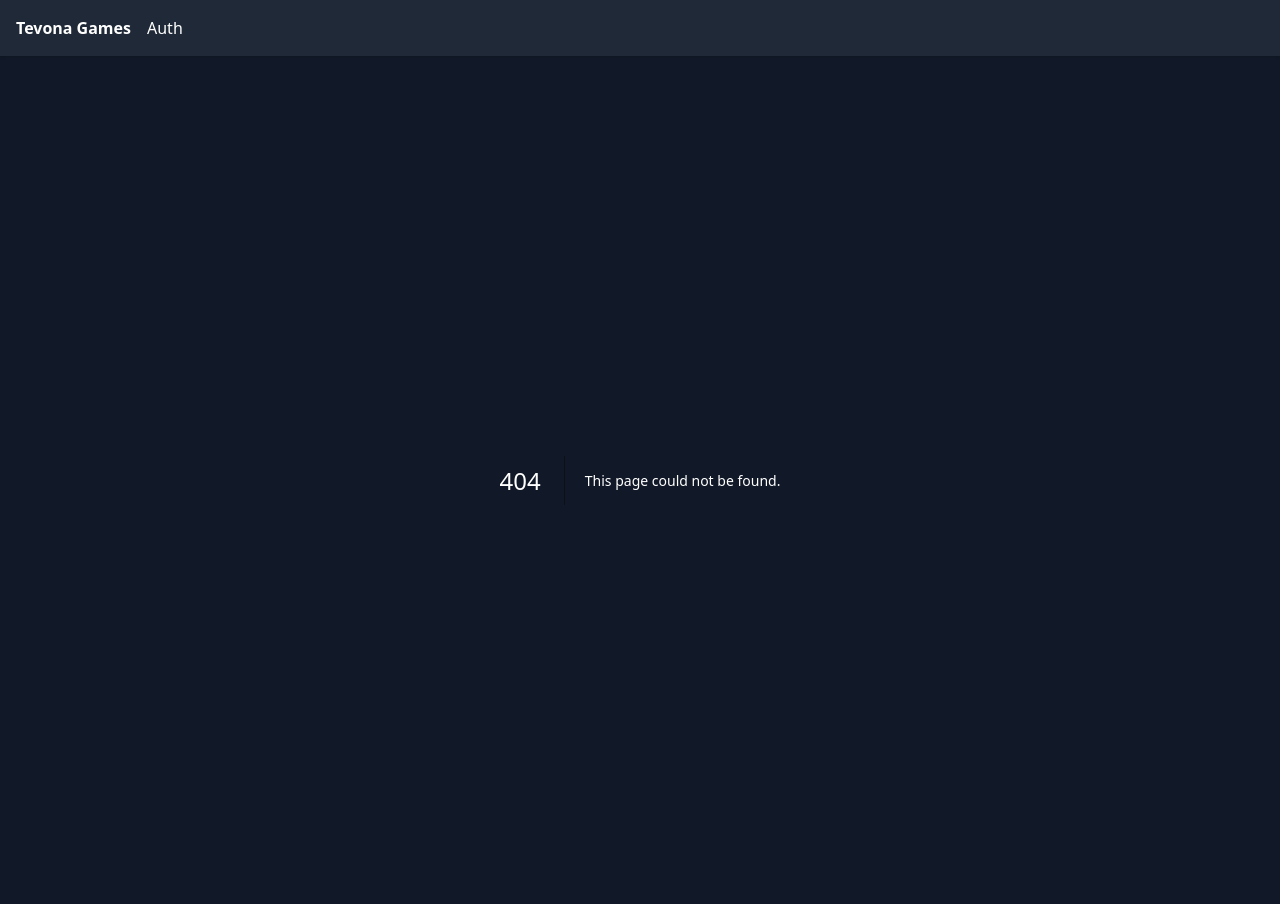
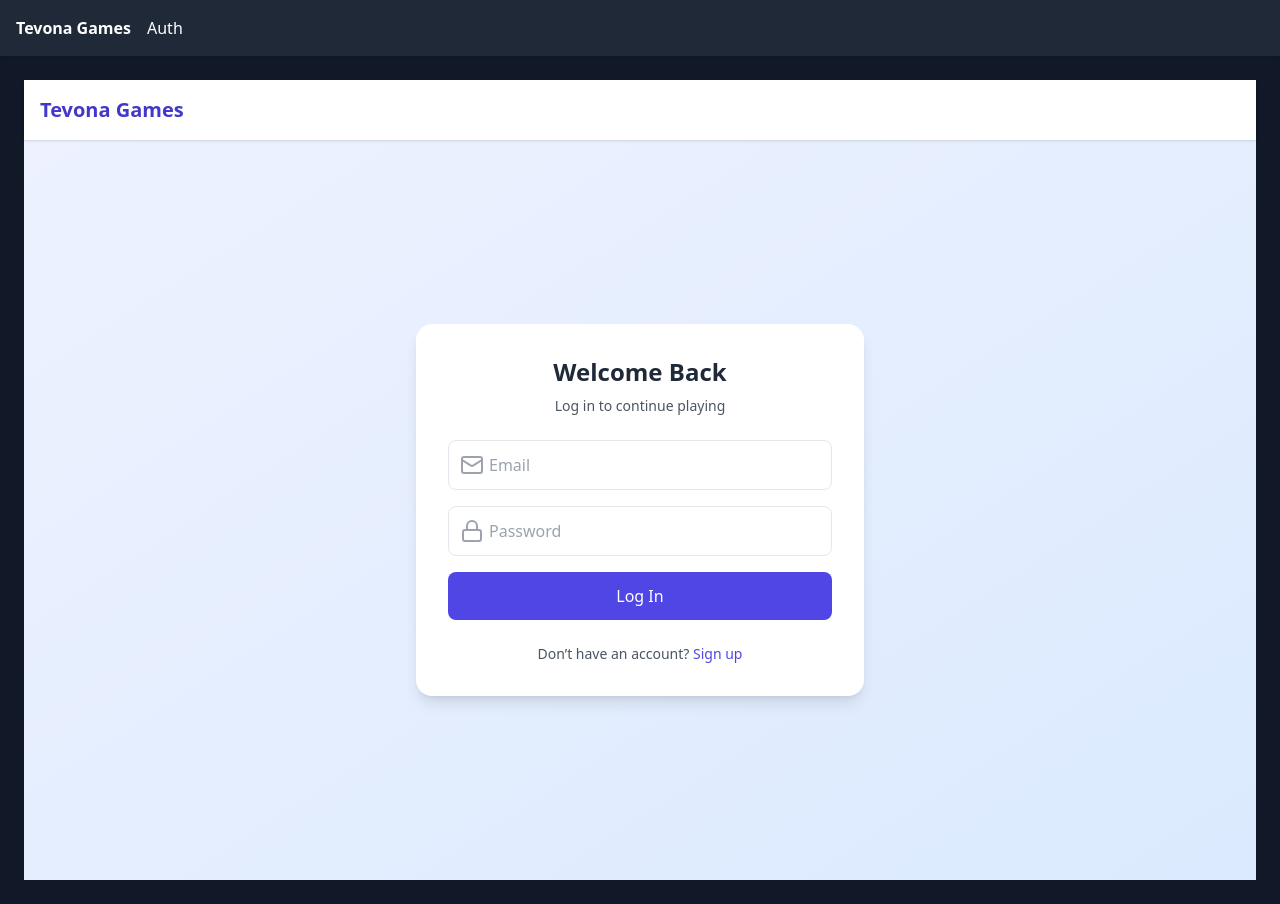
Before and after one commit to tenova-ke/tevona-games, a Next.js app: page /login in a window 1280 px wide. Before the commit this address had no page. Built offline with nearby package versions, Linux system fonts and the light colour scheme.

Commit message:
Create page.tsx

```diff
--- /dev/null
+++ b/app/login/page.tsx
@@ -0,0 +1,112 @@
+"use client";
+
+import { useState } from "react";
+import Link from "next/link";
+import { useRouter } from "next/navigation";
+import { createClient } from "@supabase/supabase-js";
+import { Mail, Lock } from "lucide-react";
+
+const supabase = createClient(
+  process.env.NEXT_PUBLIC_SUPABASE_URL!,
+  process.env.NEXT_PUBLIC_SUPABASE_ANON_KEY!
+);
+
+export default function LoginPage() {
+  const router = useRouter();
+  const [form, setForm] = useState({ email: "", password: "" });
+  const [loading, setLoading] = useState(false);
+  const [message, setMessage] = useState("");
+
+  const handleChange = (e: React.ChangeEvent<HTMLInputElement>) => {
+    const { name, value } = e.target;
+    setForm((prev) => ({ ...prev, [name]: value }));
+  };
+
+  const handleLogin = async () => {
+    if (!form.email || !form.password) {
+      setMessage("Please enter both email and password.");
+      return;
+    }
+
+    setLoading(true);
+
+    const { error } = await supabase.auth.signInWithPassword({
+      email: form.email,
+      password: form.password,
+    });
+
+    setLoading(false);
+
+    if (error) {
+      setMessage(error.message);
+    } else {
+      router.push("/games");
+    }
+  };
+
+  return (
+    <div className="min-h-screen flex flex-col bg-gradient-to-br from-indigo-50 to-blue-100">
+      {/* Header */}
+      <header className="bg-white shadow p-4">
+        <h1 className="text-xl font-bold text-indigo-700">Tevona Games</h1>
+      </header>
+
+      {/* Main */}
+      <main className="flex flex-1 items-center justify-center p-6">
+        <div className="bg-white p-8 rounded-2xl shadow-lg w-full max-w-md">
+          <h2 className="text-2xl font-bold mb-2 text-center text-gray-800">
+            Welcome Back
+          </h2>
+          <p className="mb-6 text-center text-gray-600 text-sm">
+            Log in to continue playing
+          </p>
+
+          <div className="space-y-4">
+            <div className="relative">
+              <Mail className="absolute left-3 top-1/2 -translate-y-1/2 text-gray-400" />
+              <input
+                className="w-full p-3 pl-10 border rounded-lg focus:ring-2 focus:ring-indigo-500 focus:outline-none"
+                type="email"
+                name="email"
+                placeholder="Email"
+                value={form.email}
+                onChange={handleChange}
+              />
+            </div>
+
+            <div className="relative">
+              <Lock className="absolute left-3 top-1/2 -translate-y-1/2 text-gray-400" />
+              <input
+                className="w-full p-3 pl-10 border rounded-lg focus:ring-2 focus:ring-indigo-500 focus:outline-none"
+                type="password"
+                name="password"
+                placeholder="Password"
+                value={form.password}
+                onChange={handleChange}
+              />
+            </div>
+
+            <button
+              onClick={handleLogin}
+              disabled={loading}
+              className="w-full bg-indigo-600 text-white p-3 rounded-lg font-medium hover:bg-indigo-700 transition"
+            >
+              {loading ? "Logging in..." : "Log In"}
+            </button>
+          </div>
+
+          {message && (
+            <p className="mt-4 text-center text-sm text-red-600">{message}</p>
+          )}
+
+          <p className="mt-6 text-center text-sm text-gray-600">
+            Don’t have an account?{" "}
+            <Link href="/auth/signup" className="text-indigo-600 hover:underline">
+              Sign up
+            </Link>
+          </p>
+        </div>
+      </main>
+    </div>
+  );
+}
```
